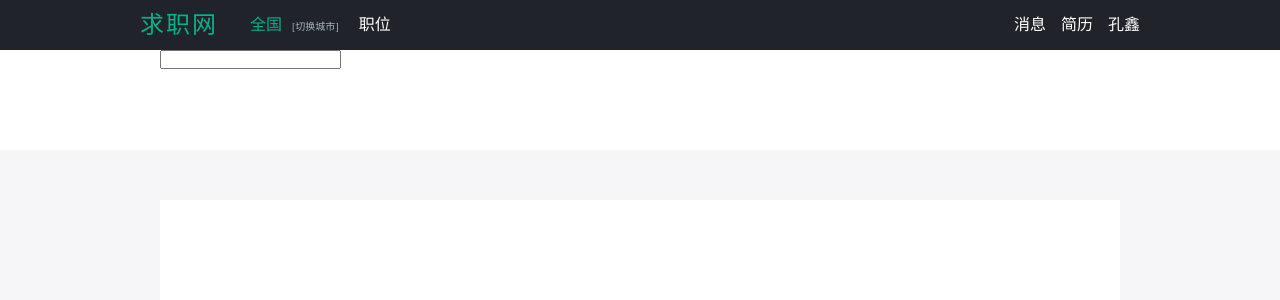
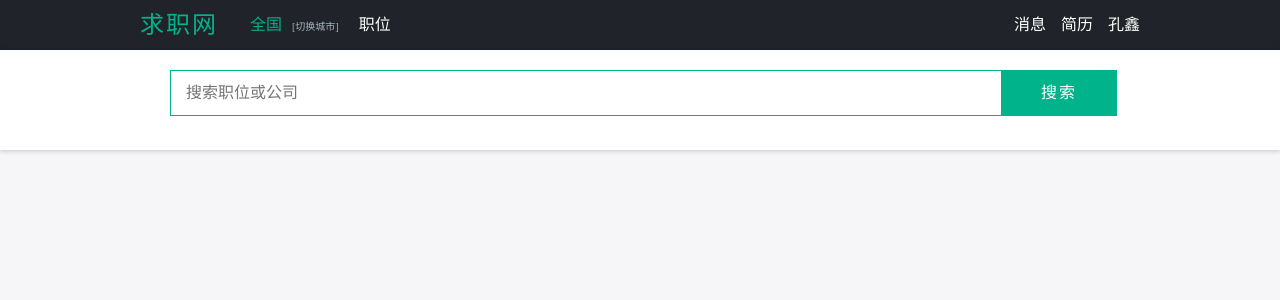
Before and after one commit to onekx/recruitment-platform, a Vue app in the folder front-end/: page /index in a window 1280 px wide. Shown: the top 300 px of the page. Built offline with nearby package versions, Linux system fonts and the light colour scheme.

Commit message:
职位搜索框

```diff
--- a/front-end/src/components/common/Header.vue
+++ b/front-end/src/components/common/Header.vue
@@ -158,6 +158,8 @@ ul {
   background-color: #32373e;
   border-bottom-left-radius: 5px;
   border-bottom-right-radius: 5px;
+  position: relative;
+  z-index: 100;
 }
 
 .dropdown ul li {
--- a/front-end/src/components/home/JobList.vue
+++ b/front-end/src/components/home/JobList.vue
@@ -1,19 +1,16 @@
 <template>
   <div class="main">
-    <SearchJob />
     <JobListItem />
   </div>
 </template>
 
 <script>
 import JobListItem from './JobListItem'
-import SearchJob from './SearchJob'
 
 export default {
   name: 'JobList',
   components: {
-    JobListItem,
-    SearchJob
+    JobListItem
   }
 }
 </script>
--- a/front-end/src/components/home/SearchJob.vue
+++ b/front-end/src/components/home/SearchJob.vue
@@ -1,7 +1,8 @@
 <template>
   <div class="search-content">
-    <div class="search-job">
-      <input type="text">
+    <div class="search-item">
+      <input type="text" placeholder="搜索职位或公司" v-model="value" class="search-input" />
+      <input type="button" value="搜索" class="search-btn" />
     </div>
   </div>
 </template>
@@ -11,7 +12,7 @@ export default {
   name: 'SearchJob',
   data() {
     return {
-      search: ''
+      value: ''
     }
   }
 }
@@ -19,14 +20,53 @@ export default {
 
 <style scoped>
 .search-content {
-  width: 100%;
+  min-width: 1000px;
   height: 100px;
-  margin: 0 auto 50px;
   background-color: #fff;
+  box-shadow: 0 1px 5px 0px rgba(0, 0, 0, 0.2);
+  position: relative;
 }
 
-.search-job {
-  width: 960px;
-  margin: 0 auto;
+.search-item {
+  position: absolute;
+  top: 50%;
+  left: 50%;
+  margin-left: -470px;
+  margin-top: -30px;
+}
+
+.search-input {
+  display: inline-block;
+  padding: 12px 15px;
+  width: 800px;
+  border: 1px solid #00b38a;
+  border-right: 0;
+  font-size: 16px;
+  line-height: 20px;
+}
+
+.search-input:focus {
+  border: 1px solid #00b38a;
+  border-right: 0;
+  outline: none;
+}
+
+.search-btn {
+  padding: 15px 40px;
+  background-color: #00b38a;
+  color: #fff;
+  border: 0;
+  font-size: 16px;
+  letter-spacing: 2px;
+  line-height: 16px;
+}
+
+.search-btn:hover {
+  background-color: #00a57f;
+  cursor: pointer;
+}
+
+.search-btn:focus {
+  outline: none;
 }
 </style>
--- a/front-end/src/pages/Home.vue
+++ b/front-end/src/pages/Home.vue
@@ -1,19 +1,19 @@
 <template>
   <div class="home">
     <Header />
-    <JobList />
+    <SearchJob />
   </div>
 </template>
 
 <script>
 import Header from '../components/common/Header'
-import JobList from '../components/home/JobList'
+import SearchJob from '../components/home/SearchJob'
 
 export default {
   name: 'Home',
   components: {
     Header,
-    JobList
+    SearchJob
   }
 }
 </script>
```
